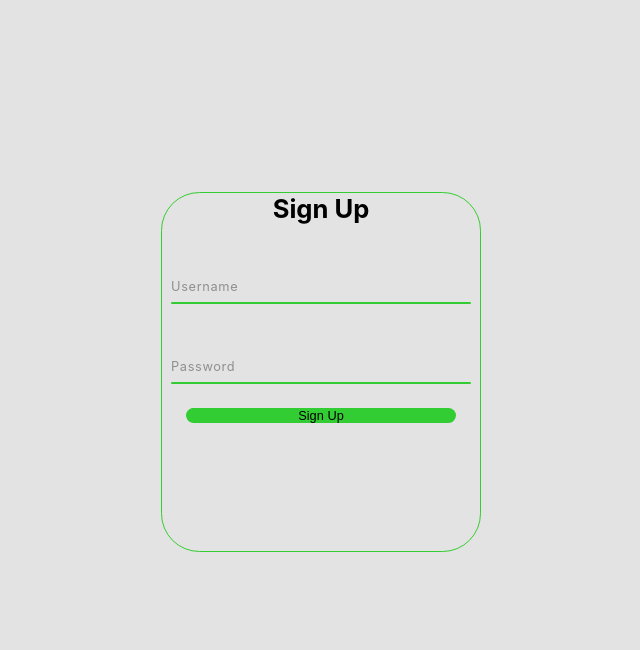
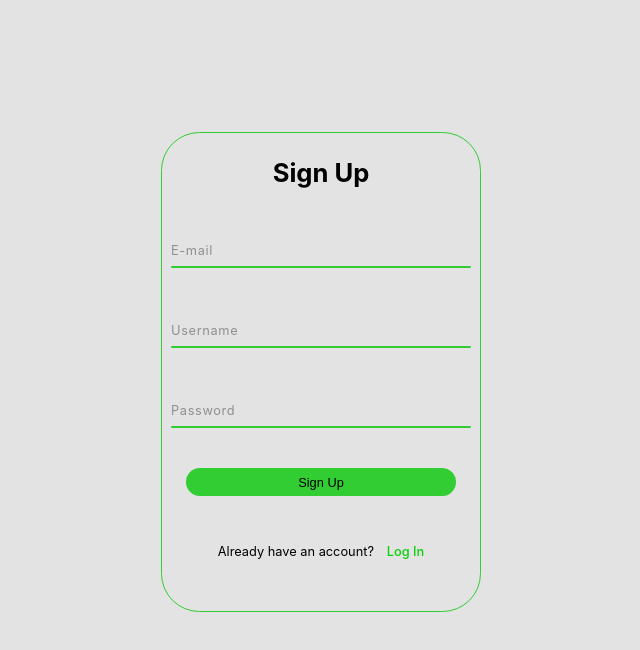
Before and after one commit to Fulxe/Demo-day, a React (Create React App) app in the folder front-end/: page /sign-up in a window 1280 px wide. Shown: the top 650 px of the page, without its empty margins (319-959 px from the left). Built offline with nearby package versions, Linux system fonts and the light colour scheme.

Commit message:
login done

```diff
--- a/front-end/src/components/Food/food.css
+++ b/front-end/src/components/Food/food.css
@@ -11,7 +11,9 @@
 }
 .food-line1 {
   width: 13%;
+  width: 12%;
   height: 100%;
+  font-size: 1vw;
   margin-top: 3%;
   border: 1px solid red;
   background-color: white;
--- a/front-end/src/components/Food/food.js
+++ b/front-end/src/components/Food/food.js
@@ -1,8 +1,10 @@
 import "./food.css";
 import FoodData from "./data";
 import Footer from "../Footer/footer";
+import { useNavigate } from "react-router";
 function Food() {
   const dataa = FoodData;
+  const nav = useNavigate();
   function FoodAdditional() {
     return <div>nyhgbfv</div>;
   }
@@ -20,8 +22,15 @@ function Food() {
         </div>
         <div className="food-line2"></div>
         <div className="food-line3"></div>
+        <div className="food-line1">
+          {dataa.map((data) => (
+            <h1 className="food-category" onClick={() => nav(`${data.name}`)}>
+              {data.name}
+            </h1>
+          ))}
+        </div>
+        <Footer />
       </div>
-      <Footer />
     </div>
   );
 }
--- a/front-end/src/components/login/login.css
+++ b/front-end/src/components/login/login.css
@@ -58,13 +58,13 @@
 }
 .login-main {
  width: 25vw;
- height: 45vh;
+ height: 55vh;
  border: 0.13vw solid #32cd32;
  border-radius: 3vw;
  display: flex;
  flex-direction: column;
  align-items: center;
- gap:3.5vh;
+ gap:4.5vh;
 }
 .login-main h1 {
     font-size: 2vw;
@@ -130,6 +130,7 @@
     gap: 1vw;
     font-size: 1vw;
     margin-top: 5%;
+    margin-top: 6vh;
 }
 .login-sign-button {
     color: #09d109;
@@ -138,15 +139,16 @@
     cursor: pointer;
 }
 
-.login-main button {
+.login-main-button {
     width: 90%;
-    height: 15%;
+    height: 4vh;
     margin-top: 3vh;
     font-size: 1vw;
     background-color: #32cd32;
     border: none;
     border-radius: 3vw;
     cursor: pointer;
+    margin-top: 8vh;
 }
 .login-form {
     display: flex;
--- a/front-end/src/components/login/login.js
+++ b/front-end/src/components/login/login.js
@@ -28,7 +28,7 @@ function Login() {
           <h1>Log in</h1>
           <div class="login-input">
             <input type="firstName" required="required" />
-            <span>Username</span>
+            <span>Username or E-mail</span>
             <i></i>
           </div>
           <div class="login-input">
@@ -36,7 +36,7 @@ function Login() {
             <span>Password</span>
             <i></i>
           </div>
-          <button>Log in</button>
+          <button className="login-main-button">Log in</button>
           <div className="login-sign">
             <p>Don't have an account?</p>
             <p
--- a/front-end/src/components/login/sign-up.css
+++ b/front-end/src/components/login/sign-up.css
@@ -7,17 +7,17 @@
    }
    .signup-main {
     width: 25vw;
-    height: 45vh;
+    height: 60vh;
     border: 0.13vw solid #32cd32;
     border-radius: 3vw;
     display: flex;
     flex-direction: column;
     align-items: center;
-    gap:3.5vh;
+    gap:4.5vh;
    }
-   .lsignup-main h1 {
+   .signup-main h1 {
        font-size: 2vw;
-       margin-top: 10%;
+       margin-top: 3vh;
    }
 
    .signup-input {
@@ -74,15 +74,16 @@
    }
 
 
-   .signup-main button {
+   .signup-main-button {
     width: 90%;
-    height: 30%;
+    height: 3.5vh;
     margin-top: 3vh;
     font-size: 1vw;
     background-color: #32cd32;
     border: none;
     border-radius: 3vw;
     cursor: pointer;
+    margin-top: 5vh;
 }
 .signup-form {
     display: flex;
@@ -90,3 +91,17 @@
     align-items: center;
     justify-content: center;
 }
+.sign-sign {
+  display: flex;
+  gap: 1vw;
+  font-size: 1vw;
+  margin-top: 5%;
+  margin-top: 6vh;
+
+}
+.sign-sign-button {
+  color: #09d109;
+  font-weight: 500;
+  font-size: 1vw;
+  cursor: pointer;
+}
--- a/front-end/src/components/login/sign-up.js
+++ b/front-end/src/components/login/sign-up.js
@@ -1,12 +1,19 @@
 import React from "react";
 import "./sign-up.css";
+import { useNavigate } from "react-router";
 
 function SignUp() {
+  const navigate = useNavigate();
   return (
     <div className="signup">
       <div class="signup-main">
         <form autocomplete="off" className="signup-form">
           <h1>Sign Up</h1>
+          <div class="signup-input">
+            <input type="firstName" required="required" />
+            <span>E-mail</span>
+            <i></i>
+          </div>
           <div class="signup-input">
             <input type="firstName" required="required" />
             <span>Username</span>
@@ -17,7 +24,13 @@ function SignUp() {
             <span>Password</span>
             <i></i>
           </div>
-          <button>Sign Up</button>
+          <button className="signup-main-button">Sign Up</button>
+          <div className="sign-sign">
+            <p>Already have an account?</p>
+            <p className="sign-sign-button" onClick={() => navigate("/login")}>
+              Log In
+            </p>
+          </div>
         </form>
       </div>
     </div>
```
